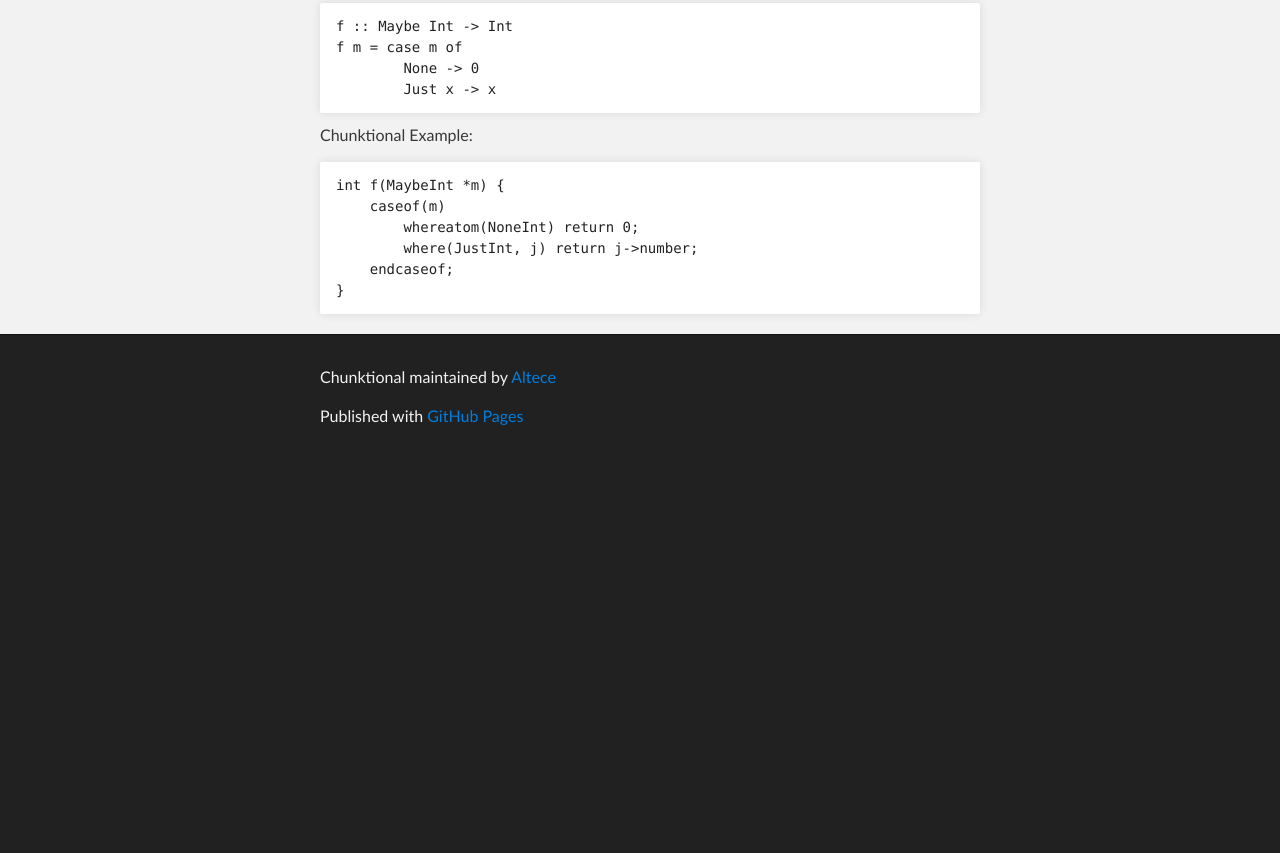
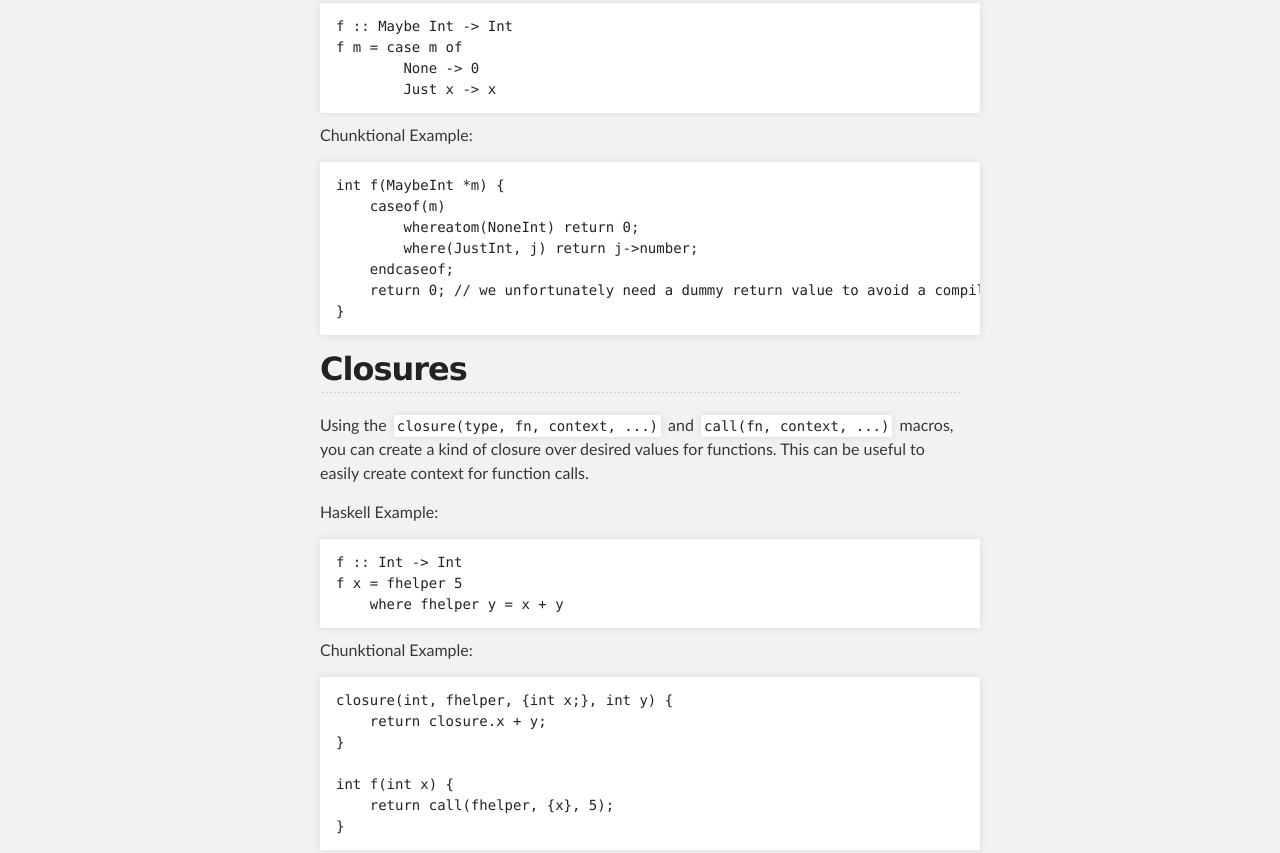
Before and after one commit to libsteve/Chunktional, a plain HTML site: page index.html in a window 1280 px wide. Shown: the part 1240-2093 px from the top of the page. Before the commit the page ends 1703 px from the top, so only its background shows below. Drawn offline with Linux system fonts and the light colour scheme.

```diff
--- a/index.html
+++ b/index.html
@@ -39,7 +39,7 @@
 <h2>
 <a name="abstract-data-types" class="anchor" href="#abstract-data-types"><span class="octicon octicon-link"></span></a>Abstract Data Types</h2>
 
-<p>Uisng the <code>datatype(dataname, ...)</code>, <code>datatypeempty(dataname, option)</code>, and <code>datatypedefine(dataname, option, structure)</code> macros, you can create Haskell style abstract data types.</p>
+<p>Uisng the <code>datatype(dataname, ...)</code>, <code>datatypeatom(dataname, option)</code>, and <code>datatypedefine(dataname, option, structure)</code> macros, you can create Haskell style abstract data types.</p>
 
 <p>Haskell Example:</p>
 
@@ -86,6 +86,30 @@ f m = case m of
         whereatom(NoneInt) return 0;
         where(JustInt, j) return j-&gt;number;
     endcaseof;
+    return 0; // we unfortunately need a dummy return value to avoid a compiler warning
+}
+</code></pre>
+
+<h2>
+<a name="closures" class="anchor" href="#closures"><span class="octicon octicon-link"></span></a>Closures</h2>
+
+<p>Using the <code>closure(type, fn, context, ...)</code> and <code>call(fn, context, ...)</code> macros, you can create a kind of closure over desired values for functions. This can be useful to easily create context for function calls.</p>
+
+<p>Haskell Example:</p>
+
+<pre><code>f :: Int -&gt; Int
+f x = fhelper 5
+    where fhelper y = x + y
+</code></pre>
+
+<p>Chunktional Example:</p>
+
+<pre><code>closure(int, fhelper, {int x;}, int y) {
+    return closure.x + y;
+}
+
+int f(int x) {
+    return call(fhelper, {x}, 5);
 }
 </code></pre>
       </section>
```
Also changed, not shown: params.json (+1 -1 lines).
